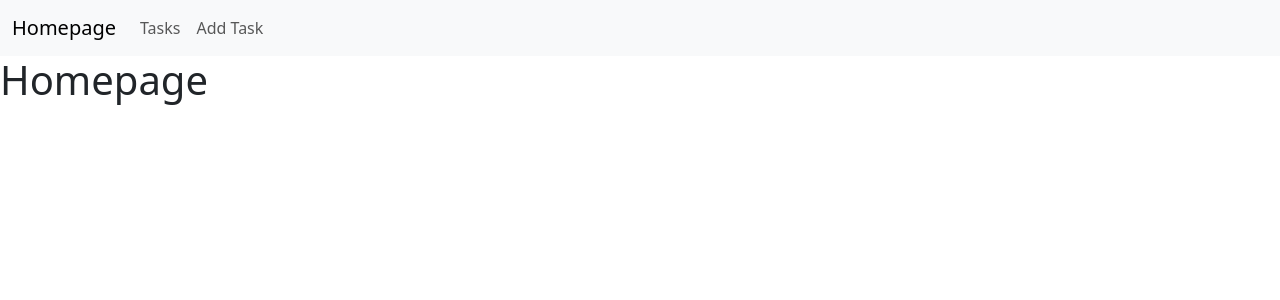
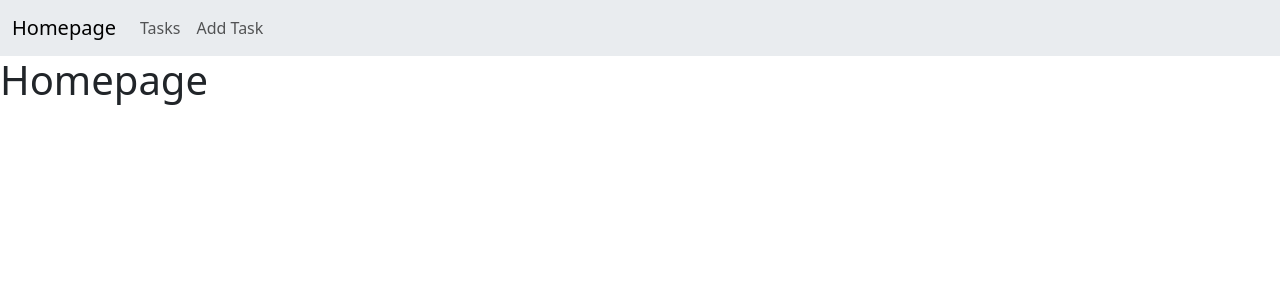
Before and after one commit to LucaCiani/ex-react-task-manager, a React (Vite) app: page / in a window 1280 px wide. Shown: the top 300 px of the page. Built offline with nearby package versions, Linux system fonts and the light colour scheme; no server answers.

Commit message:
add globalcontext

```diff
--- a/src/App.jsx
+++ b/src/App.jsx
@@ -6,12 +6,14 @@ import { BrowserRouter, NavLink, Route, Routes } from "react-router-dom";
 import HomePage from "./assets/pages/HomePage";
 import TaskListPage from "./assets/pages/TaskListPage";
 import AddListPage from "./assets/pages/AddListPage";
+import { GlobalProvider } from "./assets/GlobalContext";
 
 function App() {
     return (
         <>
+            <GlobalProvider>
                 <BrowserRouter>
-                <nav className="navbar navbar-expand-lg bg-body-tertiary">
+                    <nav className="navbar navbar-expand-lg bg-body-secondary">
                         <div className="container-fluid">
                             <NavLink className="navbar-brand" to="/">
                                 Homepage
@@ -41,7 +43,10 @@ function App() {
                                         </NavLink>
                                     </li>
                                     <li className="nav-item">
-                                    <NavLink className="nav-link" to="add-task">
+                                        <NavLink
+                                            className="nav-link"
+                                            to="add-task"
+                                        >
                                             Add Task
                                         </NavLink>
                                     </li>
@@ -55,6 +60,7 @@ function App() {
                         <Route path="add-task" Component={AddListPage} />
                     </Routes>
                 </BrowserRouter>
+            </GlobalProvider>
         </>
     );
 }
--- /dev/null
+++ b/src/assets/GlobalContext.jsx
@@ -0,0 +1,22 @@
+import { createContext, useEffect, useState } from "react";
+
+export const GlobalContext = createContext();
+
+const { VITE_API_URL } = import.meta.env;
+
+export function GlobalProvider({ children }) {
+    const [tasks, setTasks] = useState([]);
+
+    useEffect(() => {
+        fetch(`${VITE_API_URL}/tasks`)
+            .then((res) => res.json)
+            .then((data) => setTasks(data))
+            .catch((err) => console.error(err));
+    }, []);
+
+    return (
+        <GlobalContext.Provider value={{ tasks, setTasks }}>
+            {children}
+        </GlobalContext.Provider>
+    );
+}
```
Also changed, not shown: 1 other file (tests, documents, lock files or other folders). Lines whose indentation alone changed are shown as unchanged.
